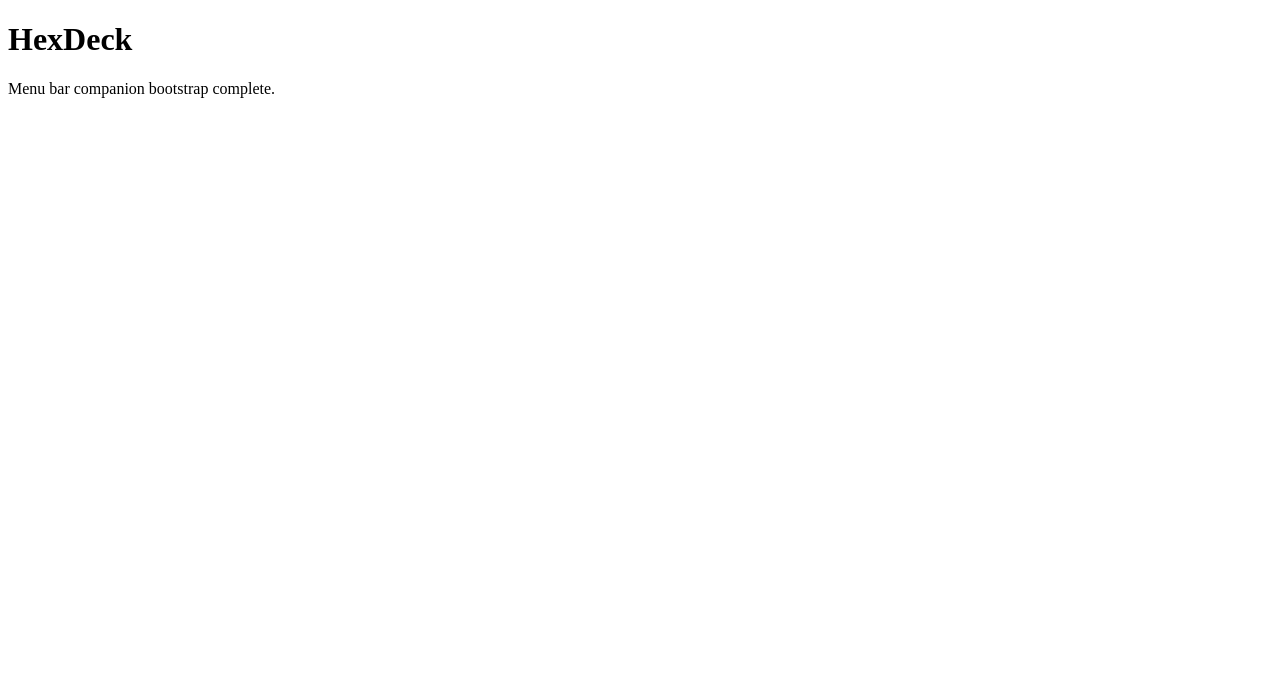
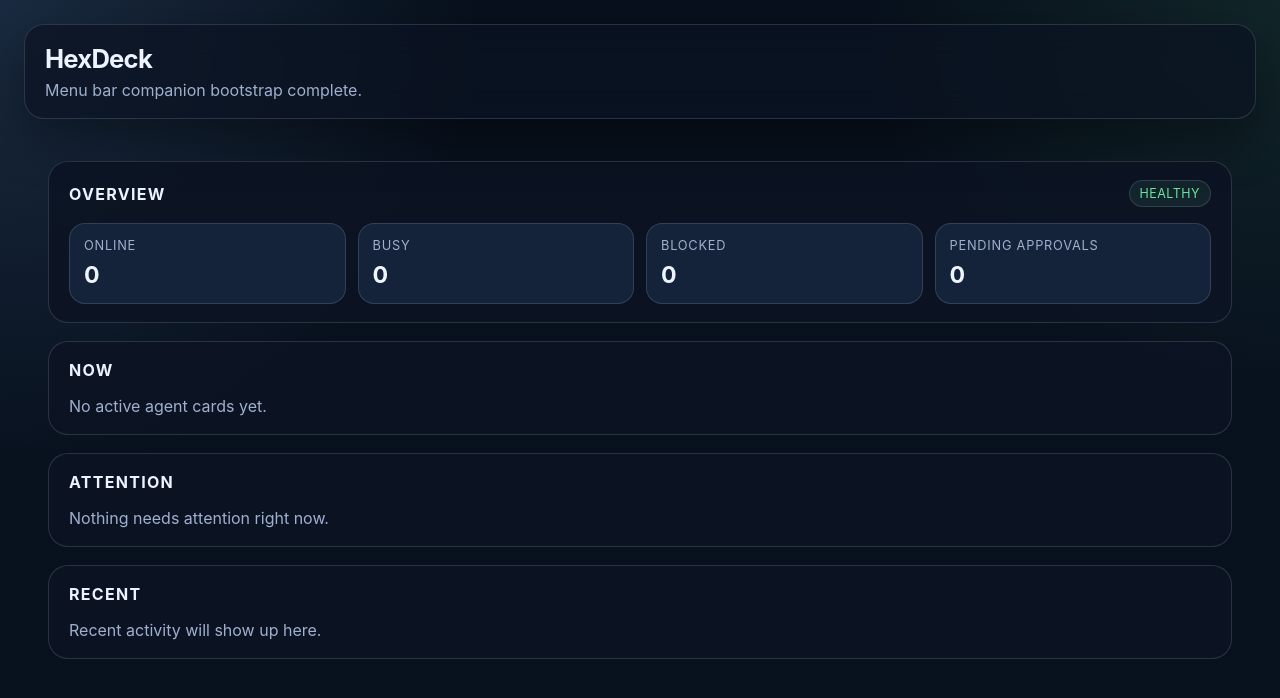
Before and after one commit to kaisersong/hexdeck, a React (Vite) app: page / in a window 1280 px wide. Shown: the top 698 px of the page. Built offline with nearby package versions, Linux system fonts and the light colour scheme.

Commit message:
feat: add read-only collaboration panel

```diff
--- a/src/app/App.tsx
+++ b/src/app/App.tsx
@@ -1,8 +1,29 @@
+import { PanelRoute } from './routes/panel';
+import type { ProjectSnapshotProjection } from '../lib/projections/types';
+import '../styles/tokens.css';
+import '../styles/panel.css';
+
+const bootstrapSnapshot: ProjectSnapshotProjection = {
+  overview: {
+    brokerHealthy: true,
+    onlineCount: 0,
+    busyCount: 0,
+    blockedCount: 0,
+    pendingApprovalCount: 0,
+  },
+  now: [],
+  attention: [],
+  recent: [],
+};
+
 export function App() {
   return (
-    <main>
-      <h1>HexDeck</h1>
-      <p>Menu bar companion bootstrap complete.</p>
+    <main className="panel-shell">
+      <header className="panel-hero">
+        <h1>HexDeck</h1>
+        <p>Menu bar companion bootstrap complete.</p>
+      </header>
+      <PanelRoute snapshot={bootstrapSnapshot} />
     </main>
   );
 }
--- /dev/null
+++ b/src/app/routes/panel.tsx
@@ -0,0 +1,18 @@
+import type { ProjectSnapshotProjection } from '../../lib/projections/types';
+import { AttentionList } from '../../features/attention/AttentionList';
+import { NowList } from '../../features/now/NowList';
+import { OverviewBar } from '../../features/overview/OverviewBar';
+import { RecentList } from '../../features/recent/RecentList';
+
+export function PanelRoute({ snapshot }: { snapshot: ProjectSnapshotProjection }) {
+  return (
+    <div className="panel-shell">
+      <OverviewBar overview={snapshot.overview} />
+      <div className="panel-grid">
+        <NowList items={snapshot.now} />
+        <AttentionList items={snapshot.attention} />
+        <RecentList items={snapshot.recent} />
+      </div>
+    </div>
+  );
+}
--- /dev/null
+++ b/src/features/attention/AttentionList.tsx
@@ -0,0 +1,23 @@
+import type { AttentionItemProjection } from '../../lib/projections/types';
+
+export function AttentionList({ items }: { items: AttentionItemProjection[] }) {
+  return (
+    <section className="panel-section" aria-labelledby="attention-title">
+      <div className="panel-section-header">
+        <h2 id="attention-title">Attention</h2>
+      </div>
+      {items.length === 0 ? (
+        <p className="empty-state">Nothing needs attention right now.</p>
+      ) : (
+        <ul className="stack-list">
+          {items.map((item, index) => (
+            <li key={`${item.kind}-${index}`} className={`stack-card stack-card--${item.priority}`}>
+              <span className="stack-card__badge">{item.kind}</span>
+              <p className="stack-card__summary">{item.summary}</p>
+            </li>
+          ))}
+        </ul>
+      )}
+    </section>
+  );
+}
--- /dev/null
+++ b/src/features/now/NowList.tsx
@@ -0,0 +1,30 @@
+import type { AgentCardProjection } from '../../lib/projections/types';
+
+export function NowList({ items }: { items: AgentCardProjection[] }) {
+  return (
+    <section className="panel-section" aria-labelledby="now-title">
+      <div className="panel-section-header">
+        <h2 id="now-title">Now</h2>
+      </div>
+      {items.length === 0 ? (
+        <p className="empty-state">No active agent cards yet.</p>
+      ) : (
+        <ul className="stack-list">
+          {items.map((item) => (
+            <li key={item.participantId} className="stack-card">
+              <div className="stack-card__topline">
+                <strong>@{item.alias}</strong>
+                <span>{item.toolLabel}</span>
+              </div>
+              <p className="stack-card__summary">{item.summary}</p>
+              <p className="stack-card__meta">
+                <span>{item.workState}</span>
+                <span>{item.updatedAtLabel}</span>
+              </p>
+            </li>
+          ))}
+        </ul>
+      )}
+    </section>
+  );
+}
--- /dev/null
+++ b/src/features/overview/OverviewBar.tsx
@@ -0,0 +1,32 @@
+import type { OverviewProjection } from '../../lib/projections/types';
+
+export function OverviewBar({ overview }: { overview: OverviewProjection }) {
+  return (
+    <section className="panel-section panel-overview" aria-labelledby="overview-title">
+      <div className="panel-section-header">
+        <h2 id="overview-title">Overview</h2>
+        <span className={`health-pill ${overview.brokerHealthy ? 'health-pill--good' : 'health-pill--bad'}`}>
+          {overview.brokerHealthy ? 'Healthy' : 'Degraded'}
+        </span>
+      </div>
+      <dl className="overview-grid">
+        <div>
+          <dt>Online</dt>
+          <dd>{overview.onlineCount}</dd>
+        </div>
+        <div>
+          <dt>Busy</dt>
+          <dd>{overview.busyCount}</dd>
+        </div>
+        <div>
+          <dt>Blocked</dt>
+          <dd>{overview.blockedCount}</dd>
+        </div>
+        <div>
+          <dt>Pending approvals</dt>
+          <dd>{overview.pendingApprovalCount}</dd>
+        </div>
+      </dl>
+    </section>
+  );
+}
--- /dev/null
+++ b/src/features/recent/RecentList.tsx
@@ -0,0 +1,22 @@
+import type { RecentItemProjection } from '../../lib/projections/types';
+
+export function RecentList({ items }: { items: RecentItemProjection[] }) {
+  return (
+    <section className="panel-section" aria-labelledby="recent-title">
+      <div className="panel-section-header">
+        <h2 id="recent-title">Recent</h2>
+      </div>
+      {items.length === 0 ? (
+        <p className="empty-state">Recent activity will show up here.</p>
+      ) : (
+        <ul className="stack-list">
+          {items.map((item) => (
+            <li key={item.id} className={`stack-card stack-card--${item.priority}`}>
+              <p className="stack-card__summary">{item.summary}</p>
+            </li>
+          ))}
+        </ul>
+      )}
+    </section>
+  );
+}
--- /dev/null
+++ b/src/lib/store/use-app-store.ts
@@ -0,0 +1,6 @@
+import { useMemo } from 'react';
+import { createAppStore } from './app-store';
+
+export function useAppStore() {
+  return useMemo(() => createAppStore(), []);
+}
--- /dev/null
+++ b/src/styles/panel.css
@@ -0,0 +1,189 @@
+.panel-shell {
+  min-height: 100vh;
+  padding: 24px;
+}
+
+.panel-hero {
+  margin-bottom: 18px;
+  padding: 18px 20px;
+  border: 1px solid var(--border);
+  border-radius: 20px;
+  background: rgba(12, 20, 34, 0.74);
+  box-shadow: var(--shadow);
+  backdrop-filter: blur(16px);
+}
+
+.panel-hero h1 {
+  margin: 0 0 6px;
+  font-size: 1.6rem;
+  letter-spacing: -0.03em;
+}
+
+.panel-hero p {
+  margin: 0;
+  color: var(--text-muted);
+}
+
+.panel-section {
+  border: 1px solid var(--border);
+  border-radius: 20px;
+  background: rgba(13, 21, 36, 0.9);
+  padding: 18px 20px;
+}
+
+.panel-section-header {
+  display: flex;
+  align-items: center;
+  justify-content: space-between;
+  gap: 12px;
+  margin-bottom: 16px;
+}
+
+.panel-section h2 {
+  margin: 0;
+  font-size: 1rem;
+  letter-spacing: 0.08em;
+  text-transform: uppercase;
+}
+
+.health-pill {
+  display: inline-flex;
+  align-items: center;
+  padding: 5px 10px;
+  border-radius: 999px;
+  border: 1px solid var(--border);
+  font-size: 0.78rem;
+  letter-spacing: 0.04em;
+  text-transform: uppercase;
+}
+
+.health-pill--good {
+  color: var(--good);
+  background: rgba(107, 227, 156, 0.08);
+}
+
+.health-pill--bad {
+  color: var(--critical);
+  background: rgba(255, 126, 126, 0.08);
+}
+
+.overview-grid {
+  display: grid;
+  grid-template-columns: repeat(4, minmax(0, 1fr));
+  gap: 12px;
+  margin: 0;
+}
+
+.overview-grid div {
+  padding: 14px;
+  border-radius: 16px;
+  background: var(--bg-surface);
+  border: 1px solid var(--border);
+}
+
+.overview-grid dt {
+  margin: 0 0 8px;
+  color: var(--text-muted);
+  font-size: 0.8rem;
+  text-transform: uppercase;
+  letter-spacing: 0.06em;
+}
+
+.overview-grid dd {
+  margin: 0;
+  font-size: 1.45rem;
+  font-weight: 700;
+}
+
+.panel-grid {
+  margin-top: 18px;
+  display: grid;
+  gap: 18px;
+}
+
+.stack-list {
+  list-style: none;
+  padding: 0;
+  margin: 0;
+  display: grid;
+  gap: 12px;
+}
+
+.stack-card {
+  padding: 14px 16px;
+  border-radius: 16px;
+  background: var(--bg-surface);
+  border: 1px solid var(--border);
+}
+
+.stack-card--critical {
+  border-color: rgba(255, 126, 126, 0.32);
+}
+
+.stack-card--attention {
+  border-color: rgba(255, 196, 92, 0.28);
+}
+
+.stack-card--ambient {
+  border-color: rgba(125, 183, 255, 0.22);
+}
+
+.stack-card__topline {
+  display: flex;
+  justify-content: space-between;
+  gap: 10px;
+  color: var(--text-muted);
+  font-size: 0.9rem;
+}
+
+.stack-card__summary {
+  margin: 8px 0 0;
+}
+
+.stack-card__meta {
+  display: flex;
+  gap: 12px;
+  margin: 10px 0 0;
+  color: var(--text-muted);
+  font-size: 0.84rem;
+}
+
+.stack-card__badge {
+  display: inline-flex;
+  margin-bottom: 8px;
+  padding: 3px 8px;
+  border-radius: 999px;
+  background: var(--accent-soft);
+  color: var(--accent);
+  font-size: 0.72rem;
+  text-transform: uppercase;
+  letter-spacing: 0.08em;
+}
+
+.empty-state {
+  margin: 0;
+  color: var(--text-muted);
+}
+
+@media (max-width: 840px) {
+  .panel-shell {
+    padding: 16px;
+  }
+
+  .overview-grid {
+    grid-template-columns: repeat(2, minmax(0, 1fr));
+  }
+}
+
+@media (max-width: 560px) {
+  .overview-grid {
+    grid-template-columns: 1fr;
+  }
+
+  .panel-section-header,
+  .stack-card__topline,
+  .stack-card__meta {
+    flex-direction: column;
+    align-items: flex-start;
+  }
+}
--- /dev/null
+++ b/src/styles/tokens.css
@@ -0,0 +1,43 @@
+:root {
+  color-scheme: dark;
+  --bg: #08111f;
+  --bg-elevated: #101b2e;
+  --bg-surface: #15233a;
+  --border: rgba(180, 196, 220, 0.18);
+  --border-strong: rgba(189, 204, 232, 0.3);
+  --text: #edf3ff;
+  --text-muted: #9fb0ce;
+  --accent: #7db7ff;
+  --accent-soft: rgba(125, 183, 255, 0.18);
+  --critical: #ff7e7e;
+  --warning: #ffc45c;
+  --good: #6be39c;
+  --shadow: 0 18px 50px rgba(0, 0, 0, 0.36);
+  font-family: Inter, ui-sans-serif, system-ui, -apple-system, BlinkMacSystemFont, 'Segoe UI', sans-serif;
+}
+
+html,
+body,
+#root {
+  min-height: 100%;
+}
+
+body {
+  margin: 0;
+  color: var(--text);
+  background:
+    radial-gradient(circle at top left, rgba(125, 183, 255, 0.16), transparent 30%),
+    radial-gradient(circle at top right, rgba(107, 227, 156, 0.1), transparent 26%),
+    linear-gradient(180deg, #07101c 0%, var(--bg) 100%);
+}
+
+* {
+  box-sizing: border-box;
+}
+
+button,
+input,
+textarea,
+select {
+  font: inherit;
+}
```
Also changed, not shown: src/lib/store/app-store.ts (added, +25 -0 lines), 2 other files (tests, documents, lock files or other folders).
